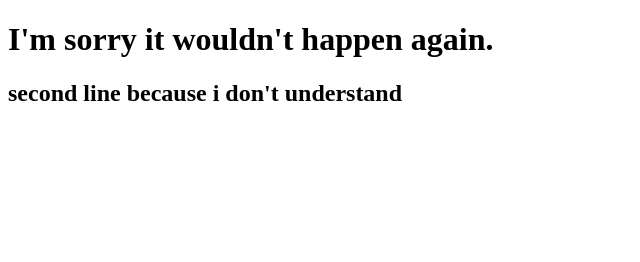
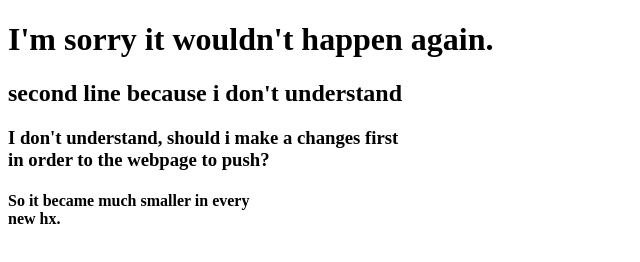
Before and after one commit to MLito747/maamaaaahakubakaljadiprogamer, a plain HTML site: page index.html in a window 1280 px wide. Shown: the whole page, without its empty margins (0-640 px from the left). Drawn offline with Linux system fonts and the light colour scheme.

Commit message:
Update index.html

```diff
--- a/index.html
+++ b/index.html
@@ -2,4 +2,8 @@
 <body>
     <h1> I'm sorry it wouldn't happen again.</h1>
     <h2> second line because i don't understand</h2>
+    <h3> I don't understand, should i make a changes first <br>
+         in order to the webpage to push?
+    </h3>
+    <h4> So it became much smaller in every <br> new hx.</h4>
 </body>
```
